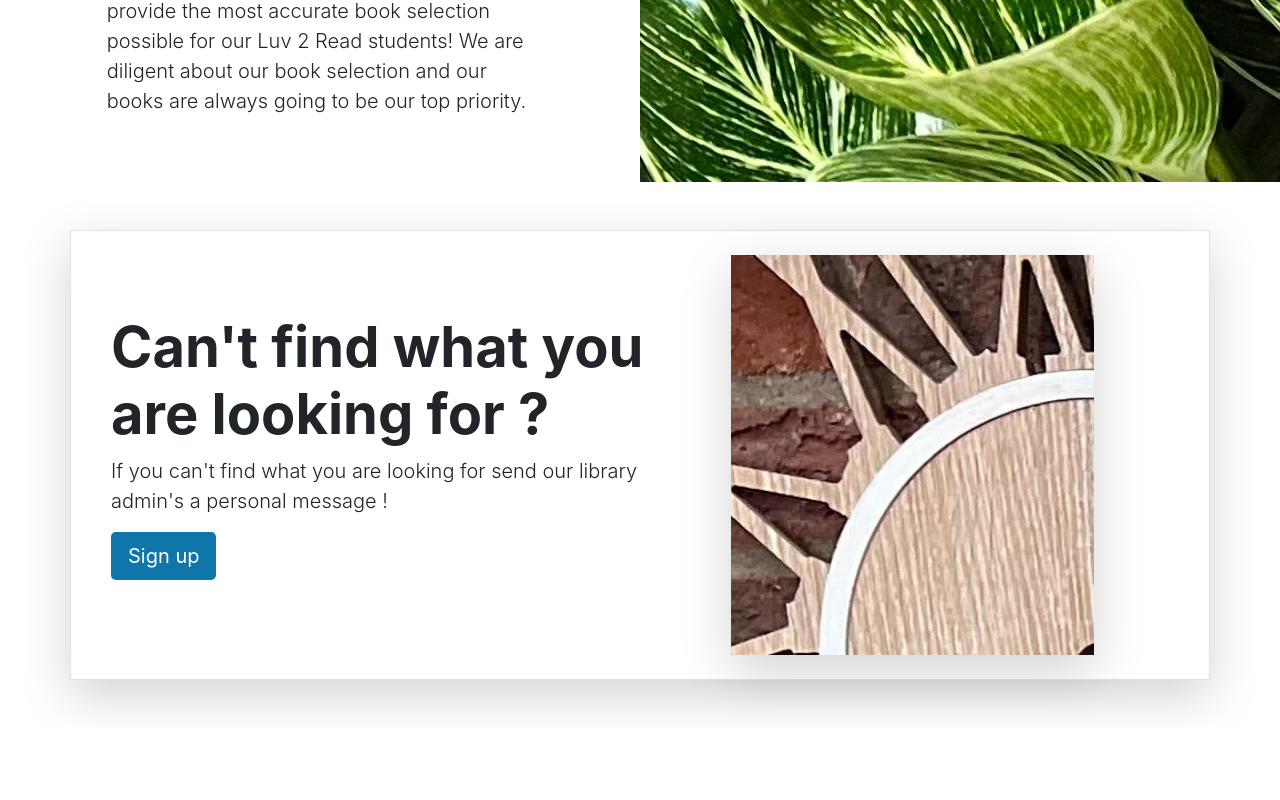
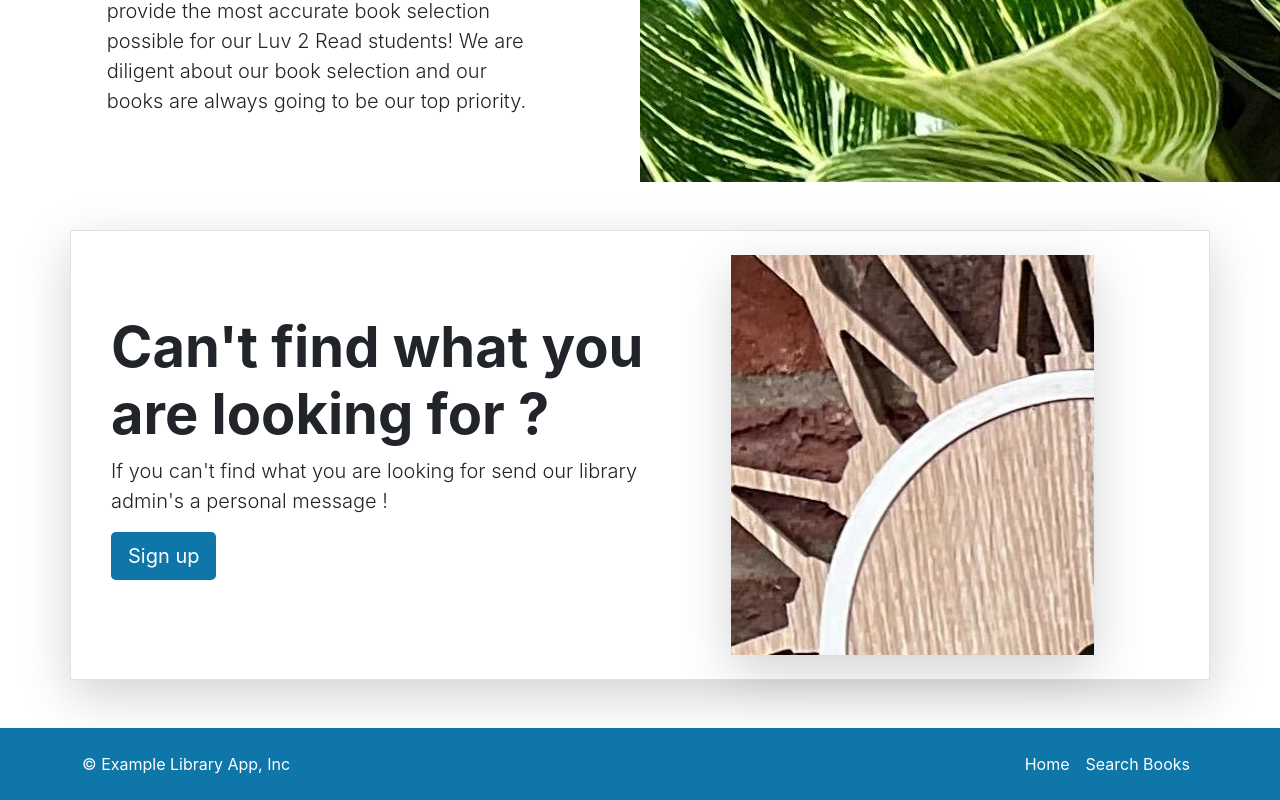
Before and after one commit to ItzhakLevy1/Library-app, a React (Create React App) app: page / in a window 1280 px wide. Shown: the part 1742-2542 px from the top of the page. Before the commit the page ends 2470 px from the top, so only its background shows below. Built offline with nearby package versions, Linux system fonts and the light colour scheme.

Commit message:
Add Footer Component

```diff
--- a/src/App.tsx
+++ b/src/App.tsx
@@ -5,6 +5,7 @@
 import { Carousel } from "./layouts/HomePage/Carousel";
 import { Heros } from "./layouts/HomePage/Heros";
 import { LibraryServices } from "./layouts/HomePage/LibraryServices";
+import { Footer } from "./layouts/NavbarAndFooter/Footer";
 
 function App() {
   return (
@@ -14,6 +15,7 @@
       <Carousel />
       <Heros />
       <LibraryServices />
+      <Footer />
     </div>
   );
 }
--- /dev/null
+++ b/src/layouts/NavbarAndFooter/Footer.tsx
@@ -0,0 +1,26 @@
+import React from "react";
+
+export const Footer = () => {
+  return (
+    <div className="main-color">
+      <footer
+        className="container d-flex flex-wrap
+                justify-content-between align-items-center py-3 main-color"
+      >
+        <p className="col-md-4 mb-0 text-white">© Example Library App, Inc</p>
+        <ul className="nav navbar-dark col-md-4 justify-content-end">
+          <li className="nav-item">
+            <a href="#" className="nav-link px-2 text-white">
+              Home
+            </a>
+          </li>
+          <li className="nav-item">
+            <a href="#" className="nav-link px-2 text-white">
+              Search Books
+            </a>
+          </li>
+        </ul>
+      </footer>
+    </div>
+  );
+};
```
